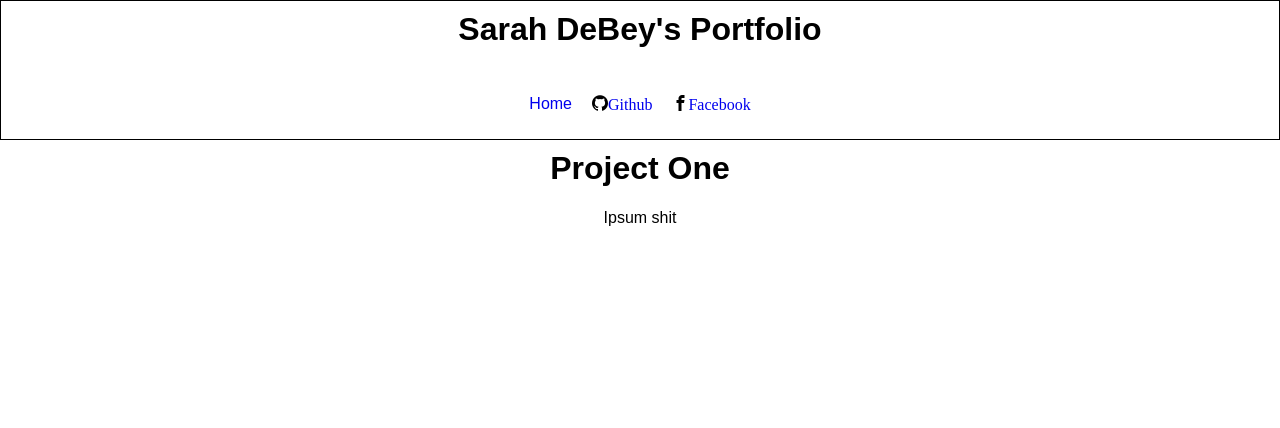
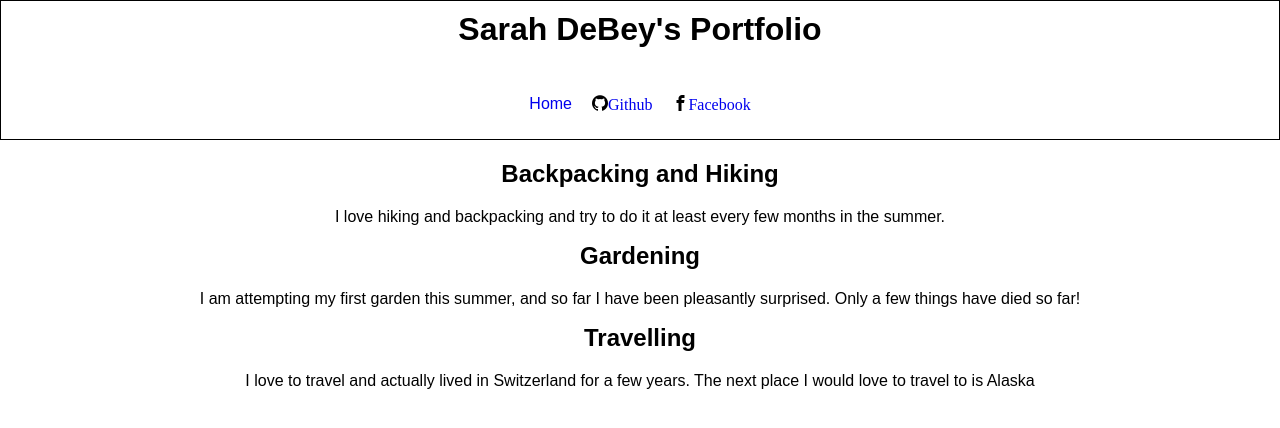
Before and after one commit to piper88/Portfolio, a plain HTML site: page index.html in a window 1280 px wide. Drawn offline with nearby package versions, Linux system fonts and the light colour scheme; files whose address does not match are found by name.

Commit message:
completes js and jquery portion of assignment

```diff
--- a/index.html
+++ b/index.html
@@ -7,6 +7,7 @@
     <link rel="stylesheet" href="vendor/styles/normalize.css">
     <link rel="stylesheet" href="styles/base.css">
     <link rel="stylesheet" href="styles/icons.css">
+    <script src="https://code.jquery.com/jquery-2.2.4.min.js"   integrity="sha256-BbhdlvQf/xTY9gja0Dq3HiwQF8LaCRTXxZKRutelT44="   crossorigin="anonymous"></script>
   </head>
   <body>
     <header>
@@ -20,11 +21,15 @@
           </ul>
       </nav>
     </header>
-    <main>
-      <article class="template">
-        <h1>Project One</h1>
-        <p>Ipsum shit</p>
-      </article>
+      <main>
+        <section id="hobbies">
+          <article class="template">
+            <h2></h2>
+            <section class="hobbies-body"></section>
+          </article>
+        </section>
     </main>
+    <script src="js/mydata.js"></script>
+    <script src="js/app.js"></script>
   </body>
 </html>
--- /dev/null
+++ b/js/app.js
@@ -0,0 +1,22 @@
+var hobbies = [];
+
+function Hobby (opts) {
+  this.title = opts.title;
+  this.body = opts.body;
+}
+
+Hobby.prototype.toHtml = function() {
+  var $newHobby = $('article.template').clone();
+  $newHobby.find('h2').html(this.title);
+  $newHobby.find('.hobbies-body').html(this.body);
+  $newHobby.removeClass('template');
+  return $newHobby;
+};
+
+myData.forEach(function(ele) {
+  hobbies.push(new Hobby(ele));
+});
+
+hobbies.forEach(function(hobby) {
+  $('#hobbies').append(hobby.toHtml());
+});
--- /dev/null
+++ b/js/mydata.js
@@ -0,0 +1,14 @@
+var myData = [
+  {
+    title: 'Backpacking and Hiking',
+    body: '<p>I love hiking and backpacking and try to do it at least every few months in the summer.</p>',
+  },
+  {
+    title: 'Gardening',
+    body: '<p>I am attempting my first garden this summer, and so far I have been pleasantly surprised. Only a few things have died so far!</p>',
+  },
+  {
+    title: 'Travelling',
+    body: '<p>I love to travel and actually lived in Switzerland for a few years. The next place I would love to travel to is Alaska</p>',
+  }
+];
--- a/styles/base.css
+++ b/styles/base.css
@@ -1,4 +1,4 @@
-h1 {
+h1, h2 {
   text-align: center;
   margin-top: 10px;
 }
@@ -22,11 +22,11 @@ header {
   border: 1px black solid;
 }
 
-.main-nav:hover ul {
+/*.main-nav:hover ul {
     display: flex;
     flex-direction: column;
     align-items: flex-start;
-}
+}*/
 
 .main-nav ul {
   display: none;
```
Also changed, not shown: app.js (deleted).
